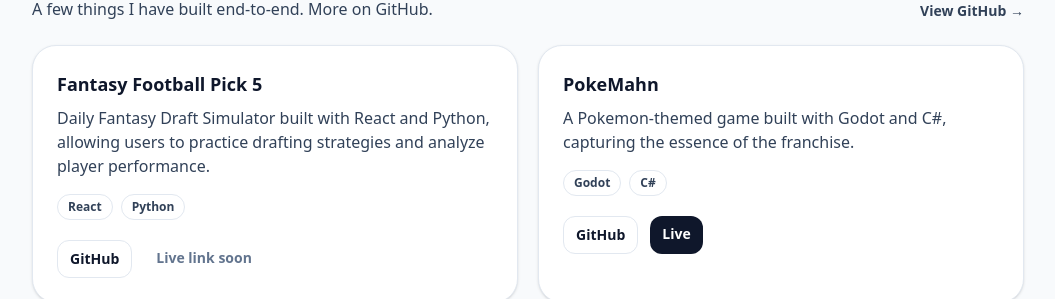
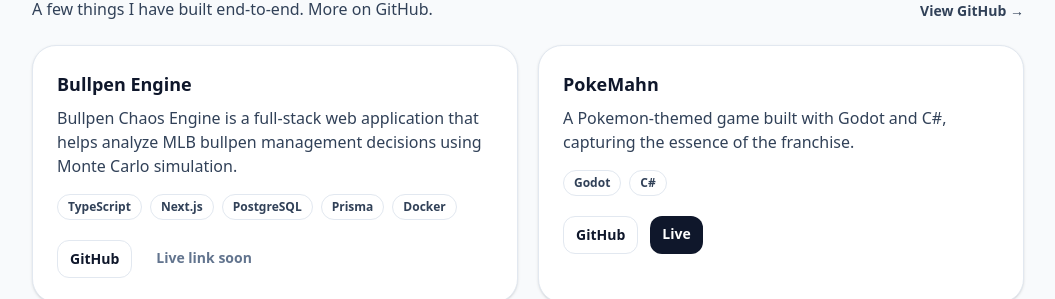
Before and after one commit to ofox24/WebPortfolio, a React (Vite) app: page / in a window 1280 px wide. Shown: the part 596-895 px from the top of the page, without its empty margins (112-1167 px from the left). Built offline with nearby package versions, Linux system fonts and the light colour scheme.

Commit message:
Update Projects.jsx

```diff
--- a/src/sections/Projects.jsx
+++ b/src/sections/Projects.jsx
@@ -2,10 +2,10 @@
 
 const projects = [
   {
-    title: "Fantasy Football Pick 5",
+    title: "Bullpen Engine",
     description:
-      "Daily Fantasy Draft Simulator built with React and Python, allowing users to practice drafting strategies and analyze player performance.",
-    stack: ["React", "Python"],
+      "Bullpen Chaos Engine is a full-stack web application that helps analyze MLB bullpen management decisions using Monte Carlo simulation. ",
+    stack: ["TypeScript", "Next.js", "PostgreSQL", "Prisma", "Docker"],
     links: {
       github: "https://github.com/ofox24",
       live: null,
```
